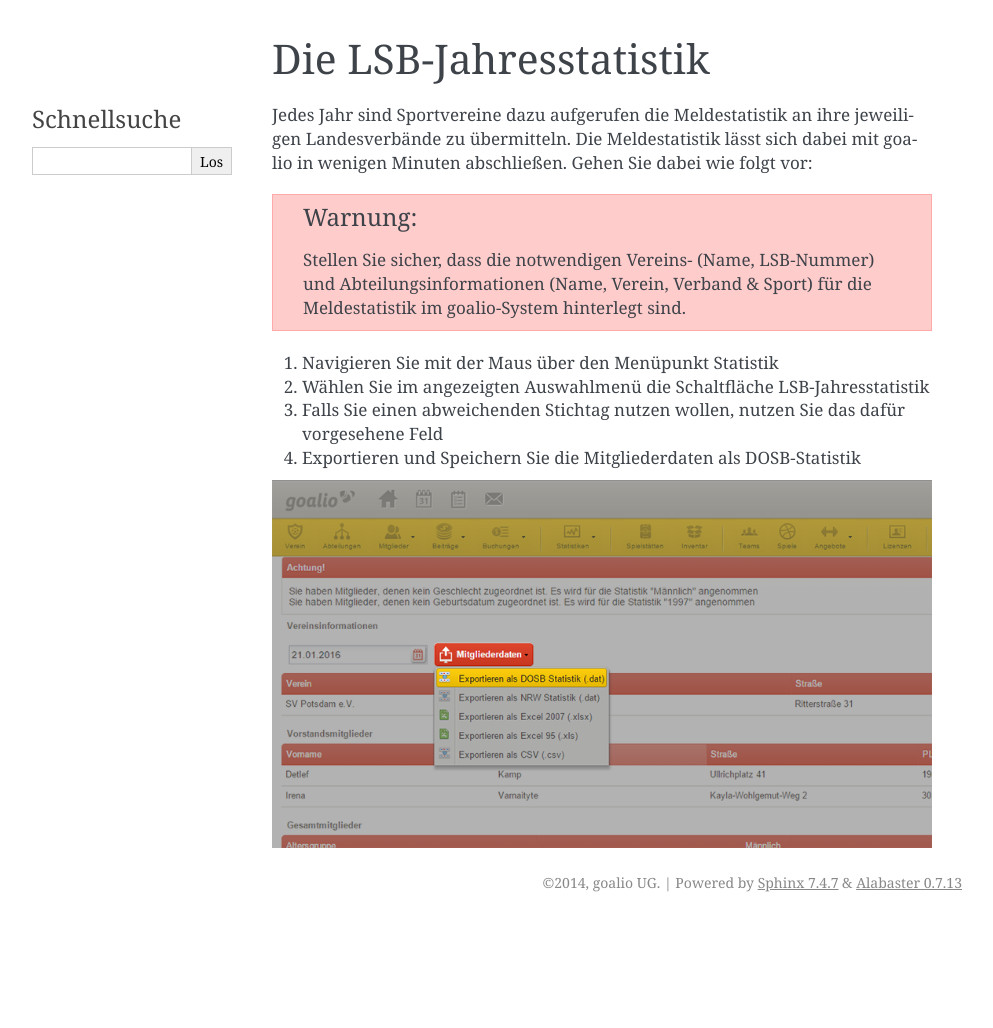
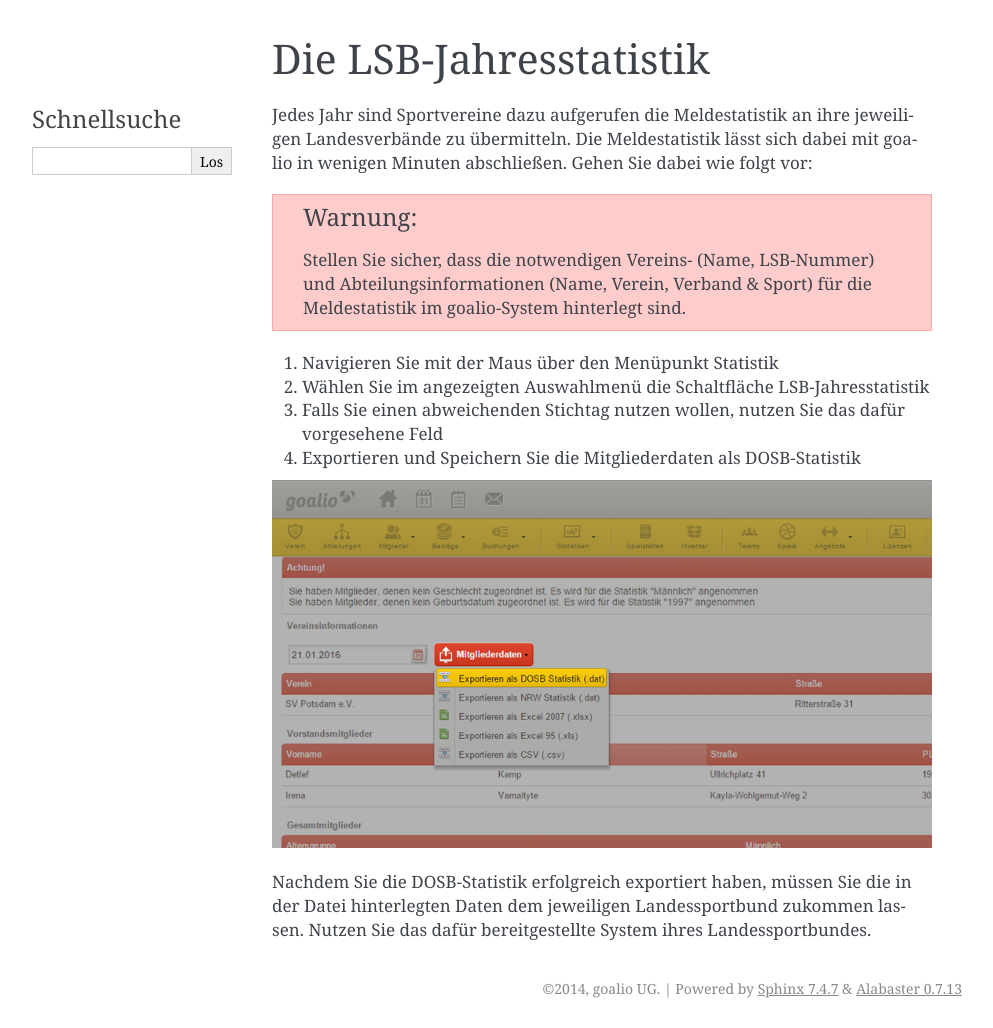
Before and after one commit to goalio/docs, a Sphinx documentation site: the page built from docs/module/statistiken/lsb_statistik.rst, in a window 1280 px wide. Shown: the whole page, without its empty margins (148-1141 px from the left). Built offline with Sphinx 7.4.7, drawn with Linux system fonts in a browser that asks for light colours; formulas are drawn with MathJax 3; pages that are not in the unit, such as notebooks, are missing from menus; before the commit the page ends 922 px from its top, so only the background shows below that.

Commit message:
Update lsb_statistik.rst

```diff
--- a/docs/module/statistiken/lsb_statistik.rst
+++ b/docs/module/statistiken/lsb_statistik.rst
@@ -12,3 +12,5 @@
 4. Exportieren und Speichern Sie die Mitgliederdaten als DOSB-Statistik
 
 .. image:: ../../images/gui/dosb1.png
+
+Nachdem Sie die DOSB-Statistik erfolgreich exportiert haben, müssen Sie die in der Datei hinterlegten Daten dem jeweiligen Landessportbund zukommen lassen. Nutzen Sie das dafür bereitgestellte System ihres Landessportbundes.
```
